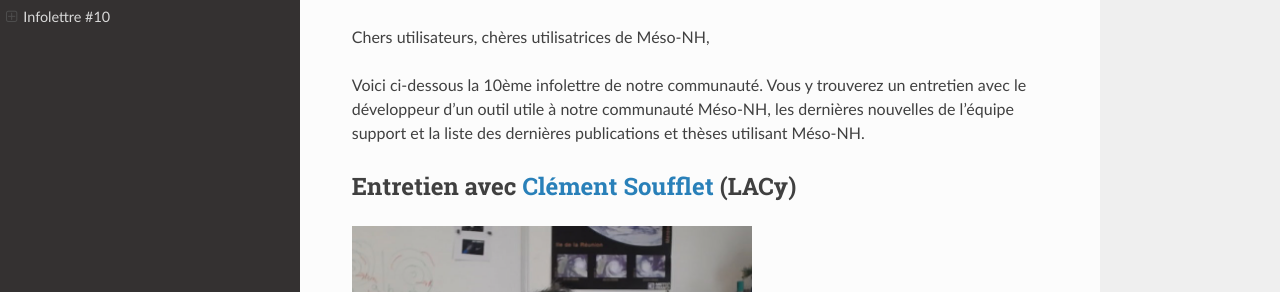
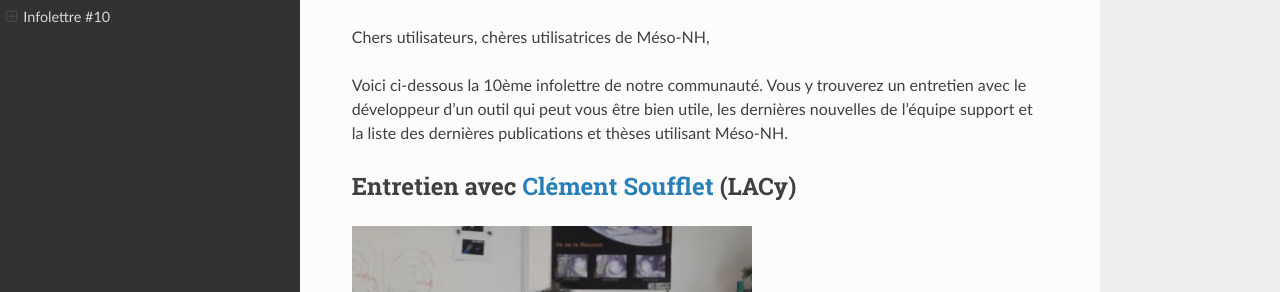
Before and after one commit to JorisPianezze/mesonh_newsletters, a Sphinx documentation site: the page built from docs/source/community/newsletters/newsletter_10.rst, in a window 1280 px wide and 900 px high. Shown: the part 182-474 px from the top of the window. Built offline with Sphinx 7.4.7 and the Read the Docs theme 3.1.0, drawn with Linux system fonts in a browser that asks for light colours; pages that are not in the unit, such as notebooks, are missing from menus.

Commit message:
Update newsletter_10.rst

```diff
--- a/docs/source/community/newsletters/newsletter_10.rst
+++ b/docs/source/community/newsletters/newsletter_10.rst
@@ -6,7 +6,7 @@ Infolettre #10
 
 Chers utilisateurs, chères utilisatrices de Méso-NH,
 
-Voici ci-dessous la 10ème infolettre de notre communauté. Vous y trouverez un entretien avec le développeur d'un outil utile à notre communauté Méso-NH, les dernières nouvelles de l’équipe support et la liste des dernières publications et thèses utilisant Méso-NH.
+Voici ci-dessous la 10ème infolettre de notre communauté. Vous y trouverez un entretien avec le développeur d'un outil qui peut vous être bien utile, les dernières nouvelles de l’équipe support et la liste des dernières publications et thèses utilisant Méso-NH.
 
 Entretien avec `Clément Soufflet <mailto:clement.soufflet@univ-reunion.fr>`_ (LACy)
 ******************************************************************************************************************
```
